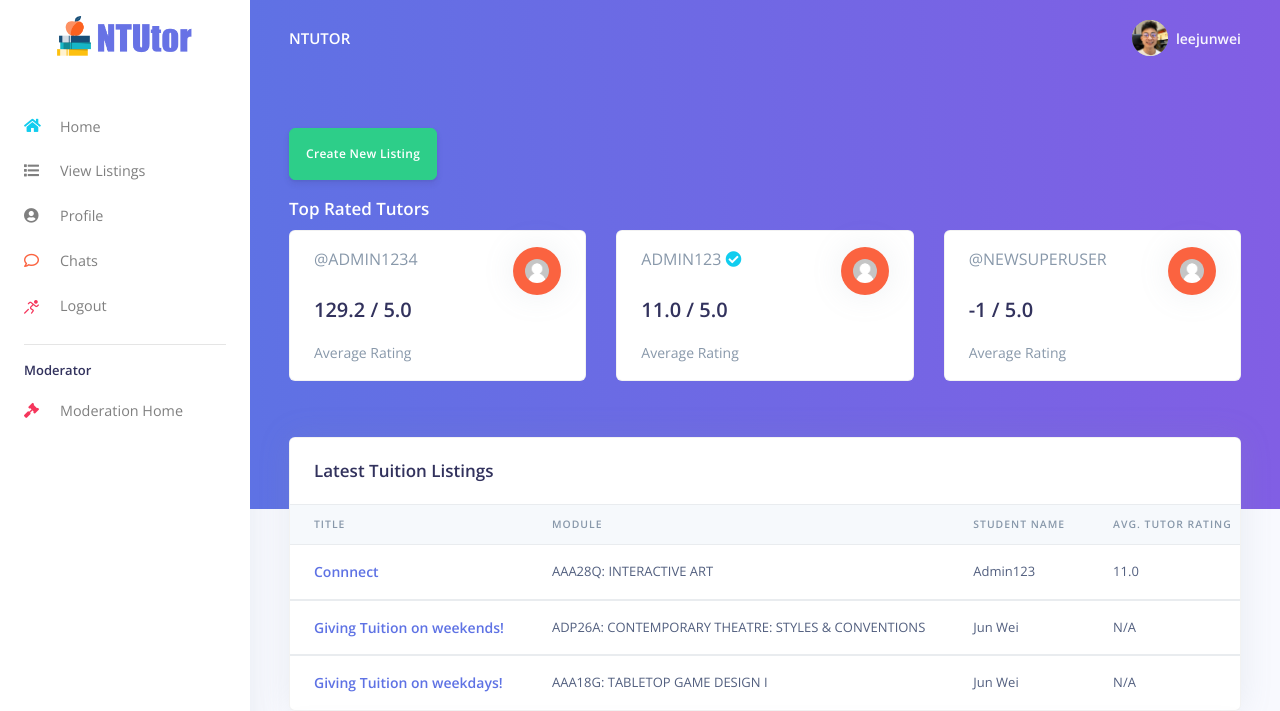
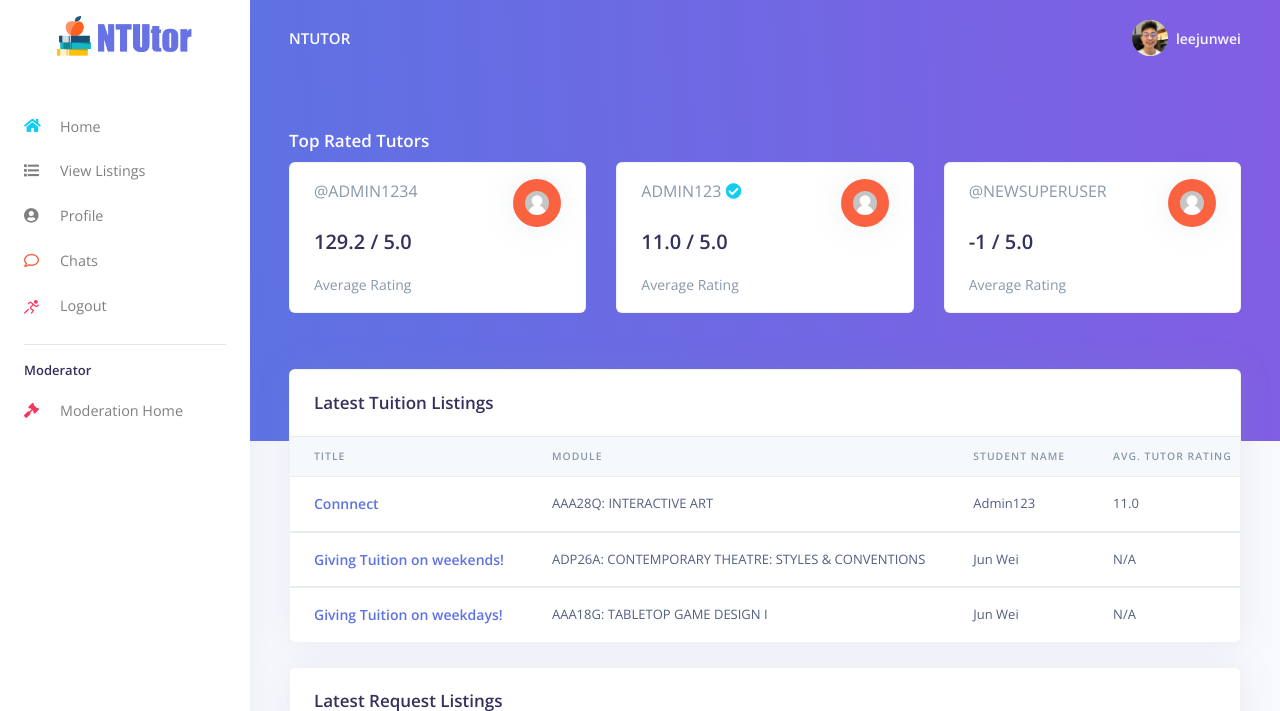
Before and after one commit to leejunweisg/NTUtor, a Django app: page / in a window 1280 px wide. Shown: the top 711 px of the page. Run offline with Django 3.2, Linux system fonts and the light colour scheme; a user stored in the database is signed in; data comes from the database, SQL or seed files in the repository; some libraries are stand-ins or nearby versions.

Commit message:
minor changes for listing

```diff
--- a/listings/templates/listings/home.html
+++ b/listings/templates/listings/home.html
@@ -8,12 +8,6 @@
         {% include "includes/messages.html" %}
 
         <div class="header-body">
-            <div class="row">
-                <div class="col-lg-3 float-left">
-                    <a href="{% url 'listing-create' %}" class="btn btn-sm btn-success mb-3 p-3 ">Create New Listing</a>
-                </div>
-            </div>
-
             <!-- Top rated tutors -->
             <h3 class="mb-32 text-white">Top Rated Tutors</h3>
             <div class="row">
--- a/listings/views.py
+++ b/listings/views.py
@@ -99,7 +99,7 @@ def home(request):
 
 # returns 10 latest listings
 def getLatestListings(listing_type):
-    latest_listings = Listing.objects.filter(typeOfListing=listing_type).order_by('-listingID')[:10]
+    latest_listings = Listing.objects.filter(typeOfListing=listing_type).order_by('-listingID')[:5]
 
     latest_listings_list = []
 
```
